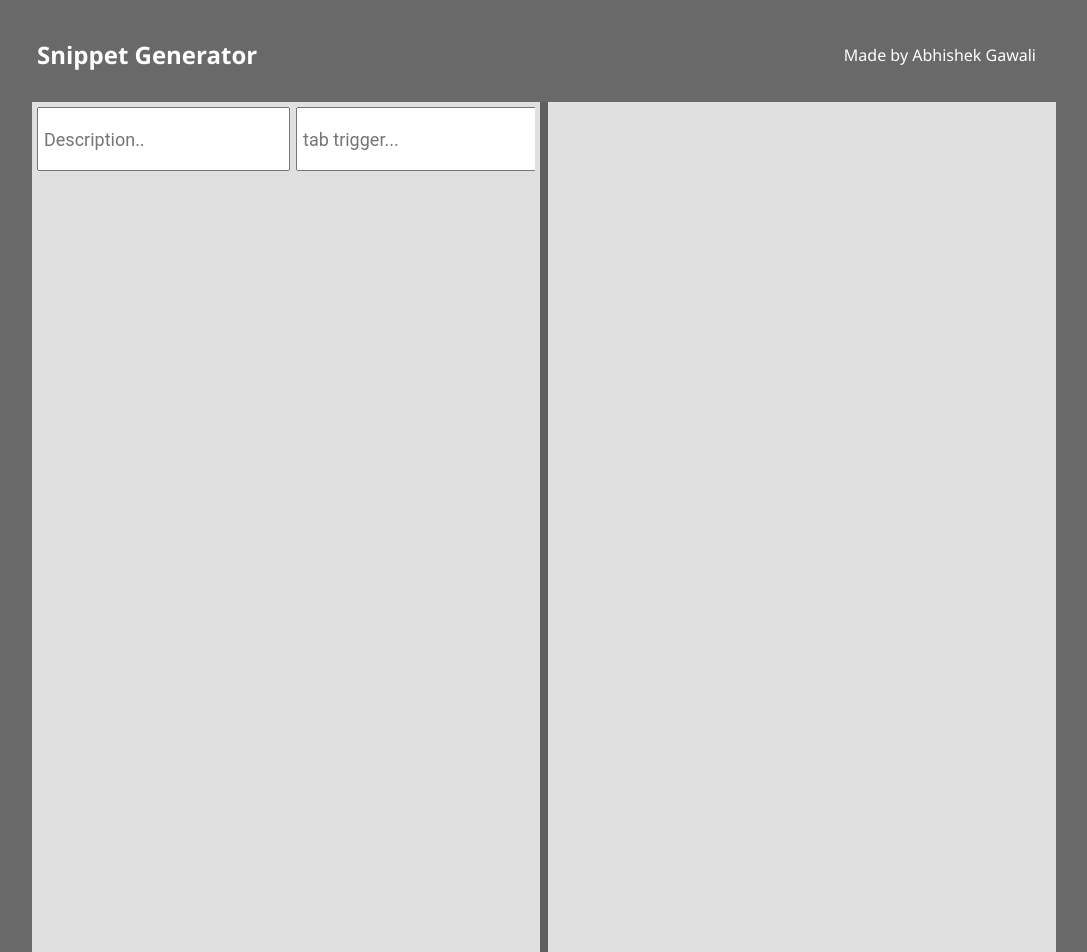
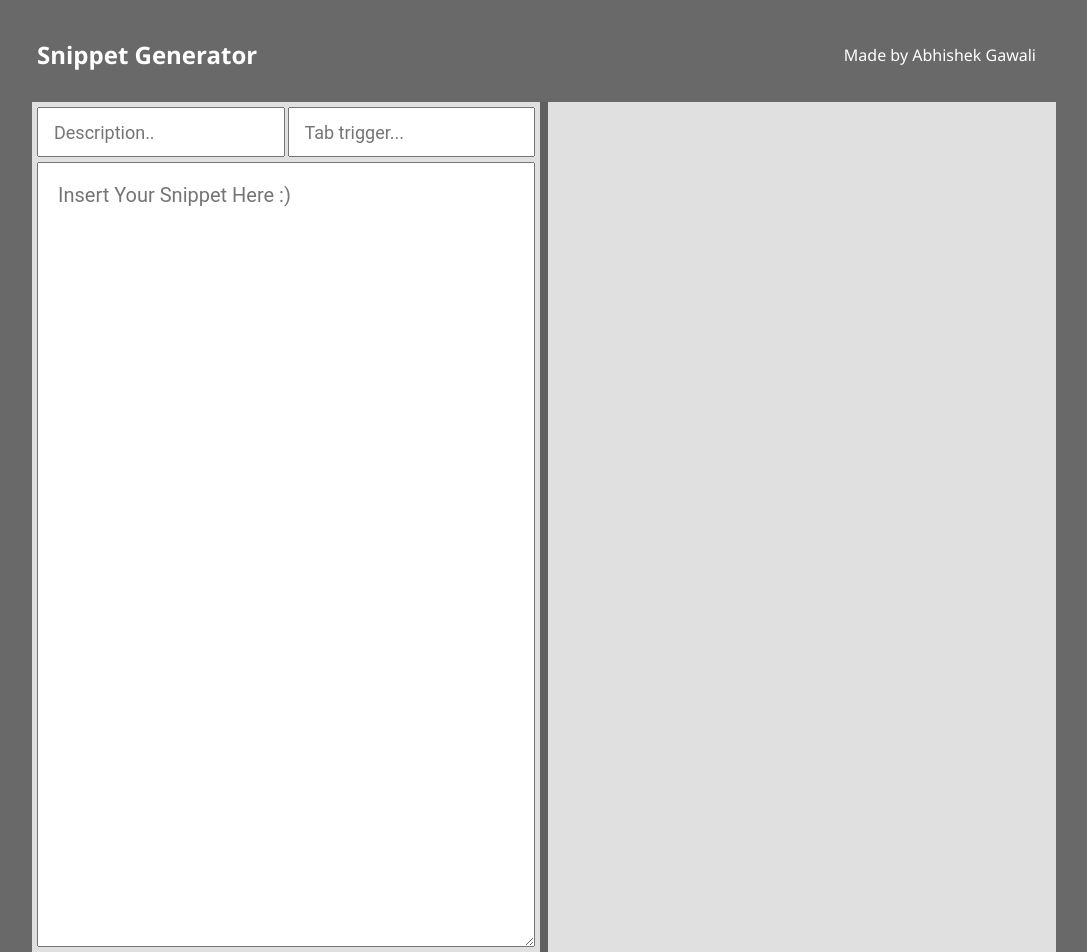
Before and after one commit to iamabhishekgawali/SnippetGenerator, a Django app: page / in a window 1280 px wide. Shown: the whole page, without its empty margins (96-1183 px from the left). Run offline with Django 3.2, Linux system fonts and the light colour scheme.

Commit message:
Added more css to index.html and completed left half of html page

```diff
--- a/Home/static/Home/main.css
+++ b/Home/static/Home/main.css
@@ -42,10 +42,9 @@ body{
 
 .outer2-box1{
     flex: 1;
-    /* display: flex; */
-    flex-direction: row;
+    display: flex;
+    flex-direction: column;
     background-color: #E0E0E0;
-
 }
 
 .tab-trigger
@@ -53,11 +52,27 @@ body{
     display: flex;
 }
 
+.snippet{
+    height: 100%;
+    display: flex;
+    margin :5px;
+}
+
+
+textarea{
+    height: 100%;
+    width: 100%;
+    overflow: hidden;
+    padding: 20px;
+    box-sizing: border-box;
+    font-size: 20px;
+    font-family: 'Roboto', sans-serif;
+}
+
 .description{
     flex: 1;
     margin-top: 5px;
     margin-left: 5px;
-    margin-right: 10px;
 }
 
 .tag{
@@ -65,16 +80,17 @@ body{
     flex:1;
     margin-top: 5px;
     margin-right: 5px;
-    margin-left: 10px;
+    margin-left: 3px;
 
 }
 
 input{
     width: 100%;
     height: 50px;
-    padding: 5px;
+    padding: 15px;
     font-size: 18px;
     font-family: 'Roboto', sans-serif;
+    box-sizing: border-box;
 }
 
 .outer2-box2{
--- a/Home/templates/Home/index.html
+++ b/Home/templates/Home/index.html
@@ -10,12 +10,15 @@
     <title>Snippet Generator</title>
 
     <link rel="preconnect" href="https://fonts.googleapis.com">
-<link rel="preconnect" href="https://fonts.gstatic.com" crossorigin>
-<link href="https://fonts.googleapis.com/css2?family=Open+Sans&display=swap" rel="stylesheet">
+    <link rel="preconnect" href="https://fonts.gstatic.com" crossorigin>
+    <link href="https://fonts.googleapis.com/css2?family=Open+Sans&display=swap" rel="stylesheet">
 
 </head>
 
 <body>
+
+
+    <form action="POST">
 
     <div class="outer1">
 
@@ -34,27 +37,34 @@
     </div>
 
     <div class="outer2">
-               <form action=""></form>
 
         <div class="outer2-box1">
 
             <div class="tab-trigger">
 
                 <div class="description">
-                    <input type="text" name="description" placeholder="Description..">  </input>
+                    <input type="text" name="description" placeholder="Description.."> </input>
                 </div>
 
                 <div class="tag">
-                    <input type="text" name="tag" placeholder="tab trigger...">   </input>
+                    <input type="text" name="tag" placeholder="Tab trigger..."> </input>
                 </div>
-        </div>
+
+
+            </div>
+            <div class="snippet">
+
+                <textarea name="code" placeholder="Insert Your Snippet Here :)" ></textarea>
+
+            </div>
 
         </div>
         <div class="outer2-box2">
 
         </div>
-        </form>
+
     </div>
+    </form>
 </body>
 
 </html>
```
